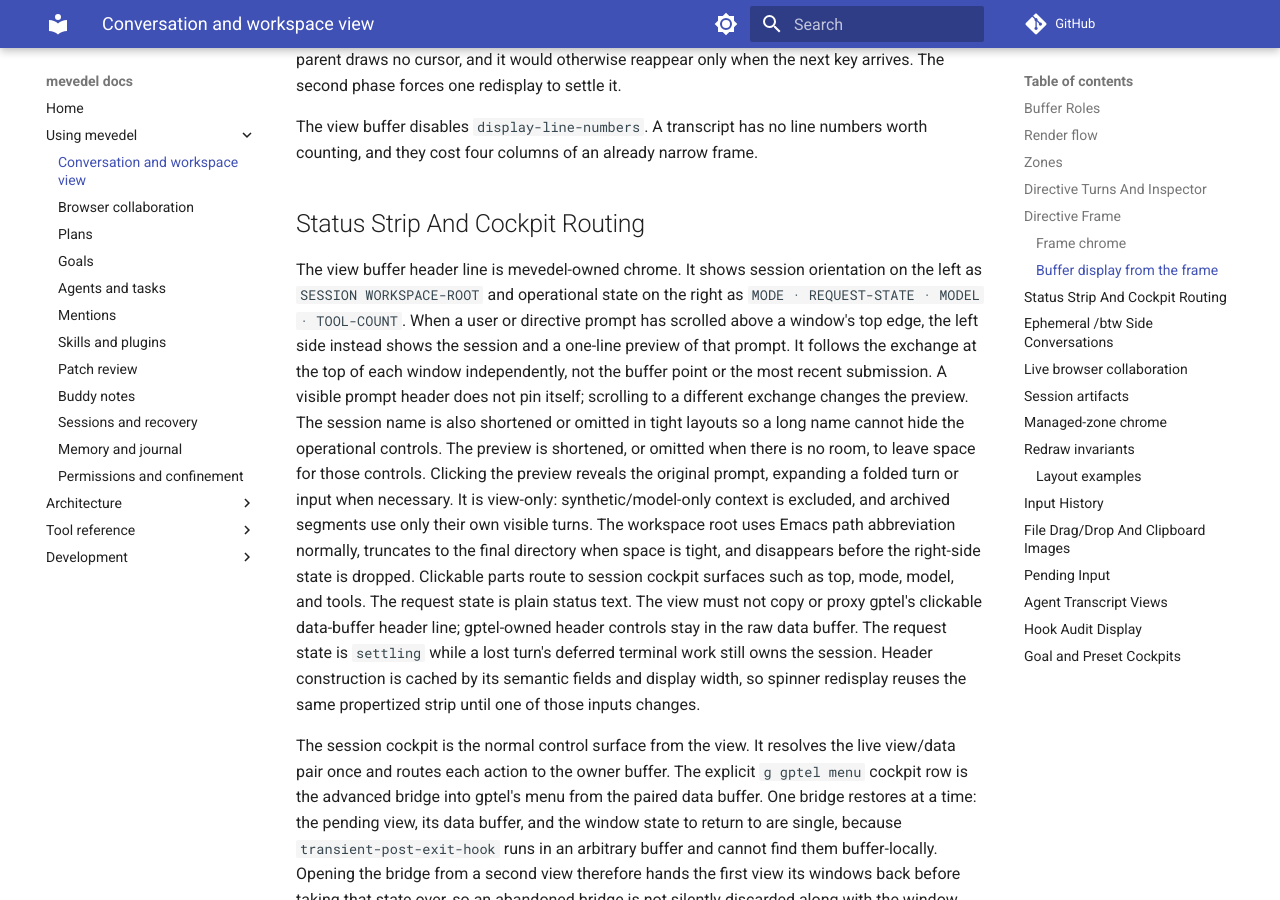
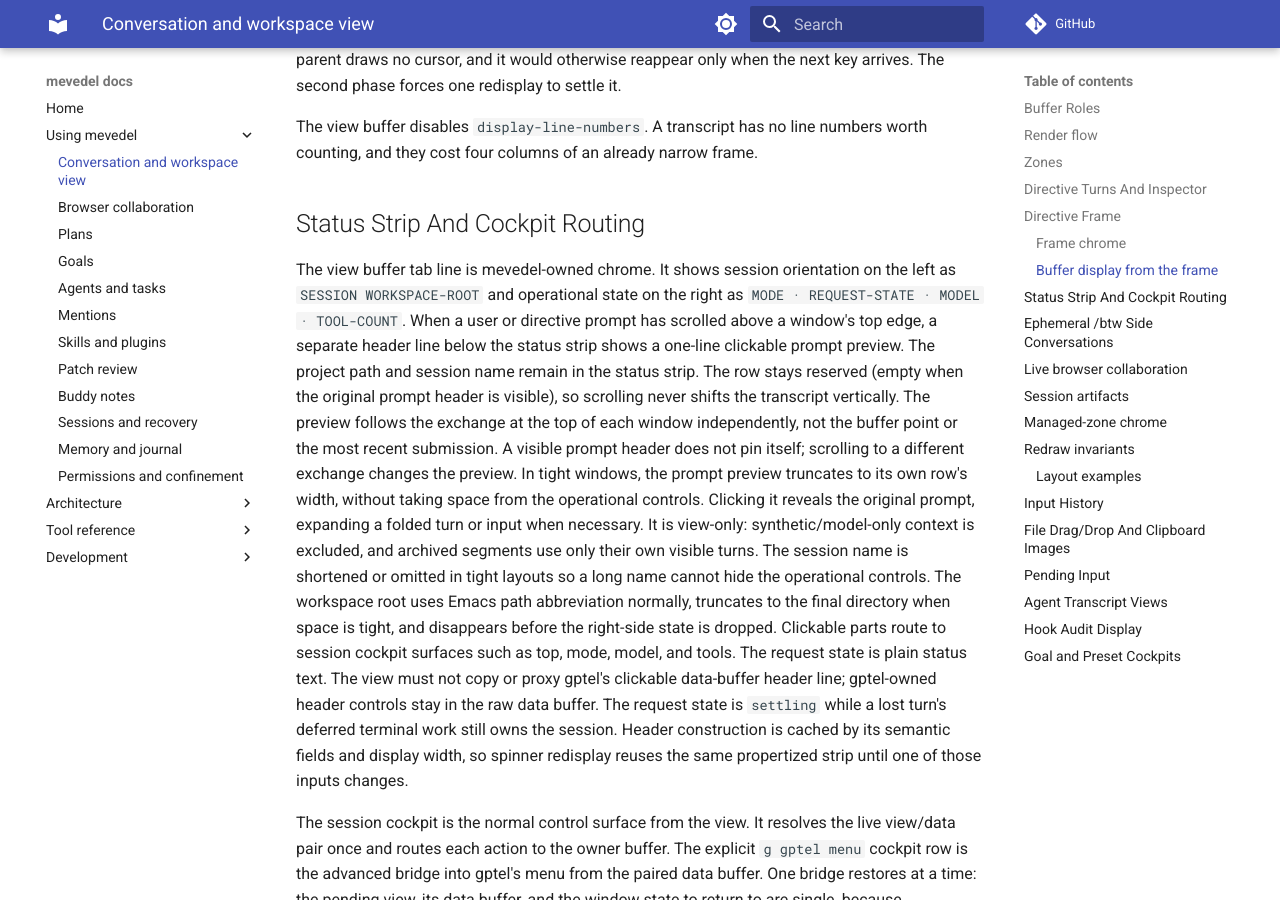
Before and after one commit to FrauH0lle/mevedel, an MkDocs documentation site: the page built from docs/view.md, in a window 1280 px wide and 900 px high, scrolled down 13250 px. Built offline with MkDocs 1.6.1 and Material for MkDocs 9.7.7, drawn with Linux system fonts in a browser that asks for light colours; comment, search, counter and statistics services are not loaded; some of the changed text lies outside the part shown.

Commit message:
fix(view): Place status above the pinned prompt
Give the status strip and pinned prompt separate rows. Put status and session details in the tab line and the pinned prompt in the header line, including their click targets; preserve the reserved prompt row when no preview is available.

* mevedel-view.el (mevedel-view--setup, mevedel-view--status-strip-button, mevedel-view--pinned-prompt-button): Swap line formats and click bindings.

* mevedel-directive-frame.el (mevedel-directive-frame--ensure): Suppress the extra tab line in directive frames.

* test/test-mevedel-view.el, test/test-mevedel-view-render-batch.el, test/test-mevedel-view-render-stability.el, test/test-mevedel-view-segments.el: Assert row order, clicks, and rendering behavior.

* docs/view.md: Describe the two-row view and deferred tables.

Verification: Related Eask tests 100/100; Eask compilation without warnings; git diff --check. Graphical layout not checked in a live window.

```diff
--- a/docs/view.md
+++ b/docs/view.md
@@ -623,21 +623,24 @@
 
 ## Status Strip And Cockpit Routing
 
-The view buffer header line is mevedel-owned chrome. It shows session
+The view buffer tab line is mevedel-owned chrome. It shows session
 orientation on the left as `SESSION  WORKSPACE-ROOT` and operational
 state on the right as `MODE · REQUEST-STATE · MODEL · TOOL-COUNT`.
 When a user or directive prompt has scrolled above a window's top edge,
-the left side instead shows the session and a one-line preview of that
-prompt. It follows the exchange at the top of each window independently,
-not the buffer point or the most recent submission. A visible prompt header
-does not pin itself; scrolling to a different exchange changes the preview.
-The session name is also shortened or omitted in tight layouts so a long
-name cannot hide the operational controls. The preview is shortened, or
-omitted when there is no room, to leave space for those controls. Clicking
-the preview reveals the original
-prompt, expanding a folded turn or input
-when necessary. It is view-only: synthetic/model-only context is excluded,
-and archived segments use only their own visible turns.
+a separate header line below the status strip shows a one-line clickable prompt
+preview. The project path and session name remain in the status strip. The
+row stays reserved (empty when the original prompt header is visible), so
+scrolling never shifts the transcript vertically. The preview
+follows the exchange at the top of each window independently, not the buffer
+point or the most recent submission. A visible prompt header does not pin
+itself; scrolling to a different exchange changes the preview. In tight
+windows, the prompt preview truncates to its own row's width, without taking
+space from the operational controls. Clicking it reveals the original prompt,
+expanding a folded turn or input when necessary. It is view-only:
+synthetic/model-only context is excluded, and archived segments use only their
+own visible turns.
+The session name is shortened or omitted in tight layouts so a long name
+cannot hide the operational controls.
 The workspace root uses Emacs path abbreviation normally, truncates to
 the final directory when space is tight, and disappears before the
 right-side state is dropped. Clickable parts route to session cockpit
@@ -1113,6 +1116,10 @@
 current window end, reusing completed redisplay and accounting for variable-height
 rows. Changed window contents or scroll positions request an updated boundary;
 batch rendering, which has no glyph matrices, uses its line-motion approximation.
+Tables in an unfinished streamed response stay raw even if that timer runs;
+terminal reconciliation replaces the live projection with a pending table,
+which the same idle timer then formats once. This avoids relaying out a table
+on each stream update or alternating between its raw and rendered forms.
 
 `mevedel-view-mode` schedules that job from decoration, window size/buffer
 changes, scrolling, and commands. Each buffer owns one cancellable timer;
```
Also changed, not shown: 6 other files.
